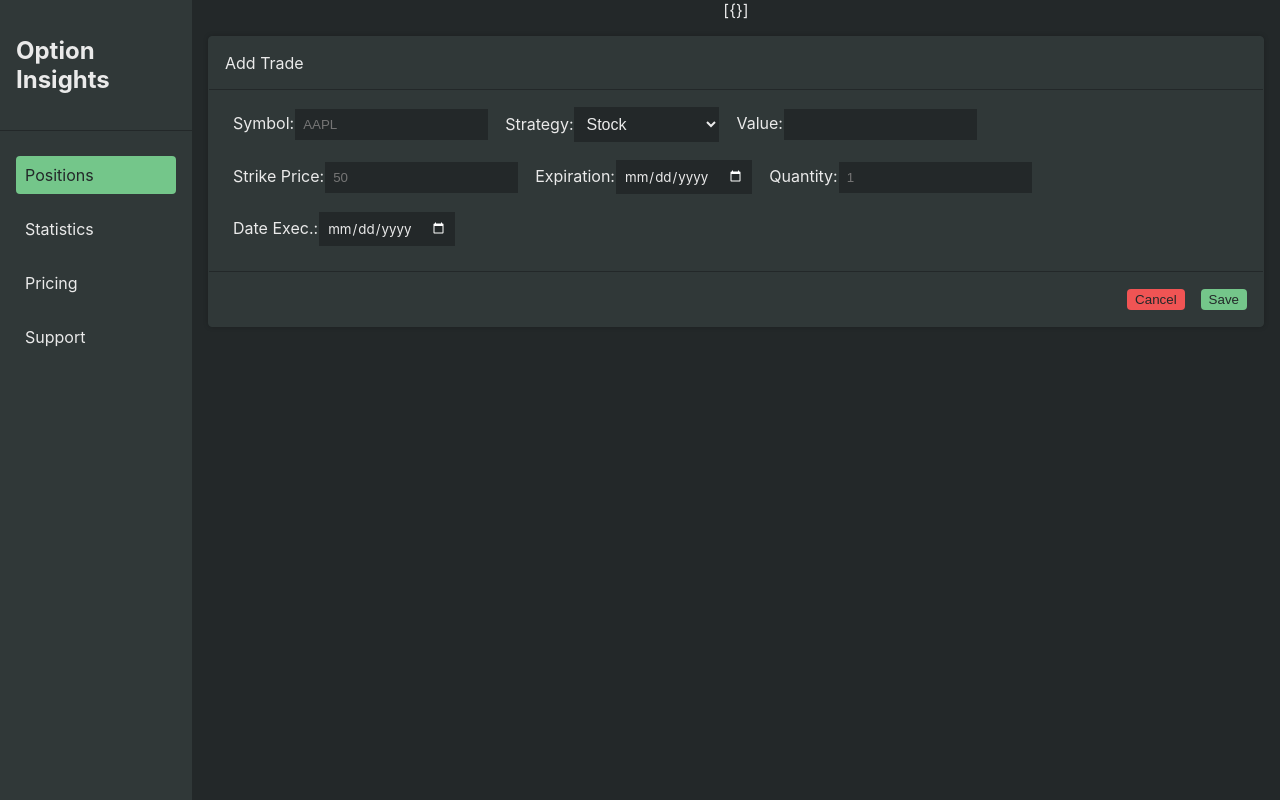
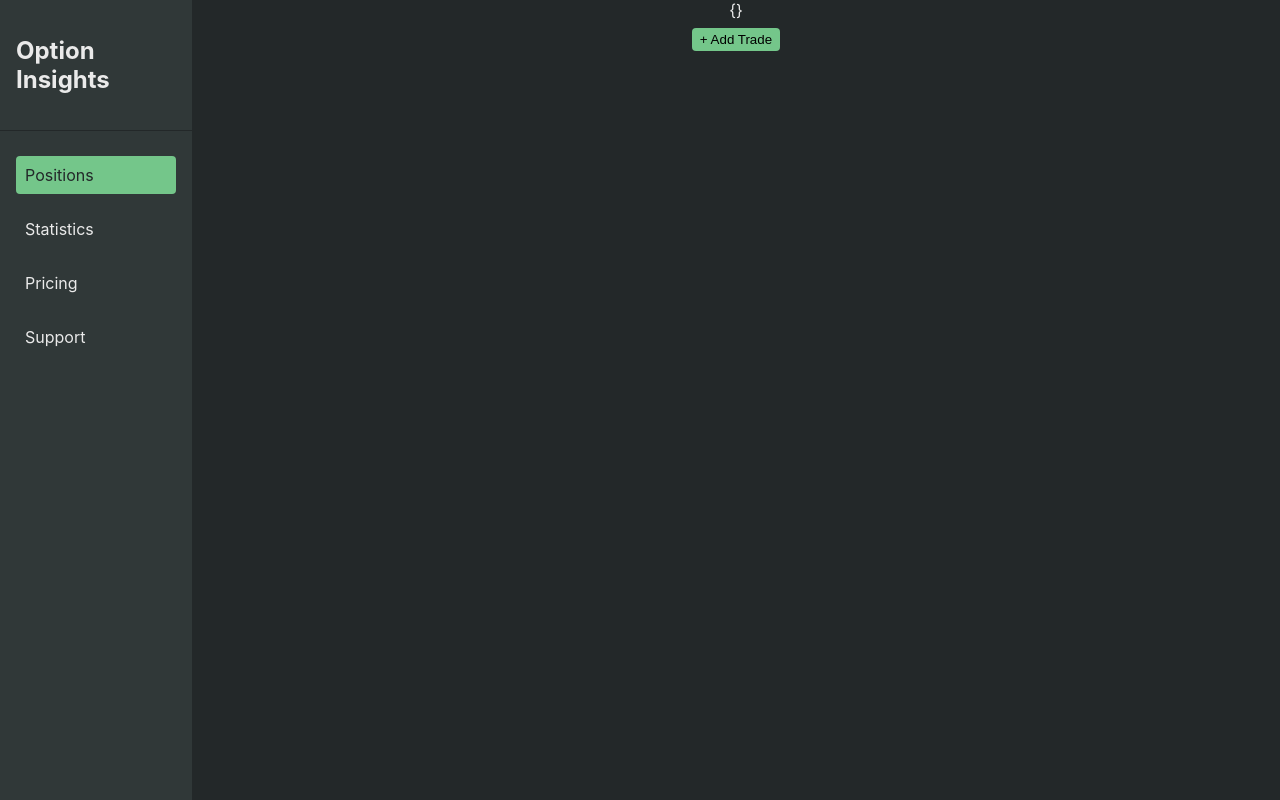
Before and after one commit to Byron-david/Option-Website, a React (Vite) app: page / in a window 1280 px wide. Built offline with nearby package versions, Linux system fonts and the light colour scheme.

Commit message:
Adding form to modal. Submit not working

```diff
--- a/src/App.jsx
+++ b/src/App.jsx
@@ -17,7 +17,7 @@ const dropdownOptions = [
 ]
 
 function App() {
-  const [newTrade, setNewTrade] = useState([{}])
+  const [newTrade, setNewTrade] = useState({})
 
   const handleButtonClickAdd = () => {
     // const newOption = [ ...addOption,
@@ -42,8 +42,8 @@ function App() {
           <div>
             {JSON.stringify(newTrade)}
           </div>
-          <AddTradeForm  />
-          {/* <AddTradeModal addTrade={addTrade} handleChange={handleChange} newTrade={newTrade}/> */}
+          {/* <AddTradeForm  /> */}
+          <AddTradeModal setNewTrade={setNewTrade}/>
           {/* <ImportCsvModal />
           <PositionsTable data={trades}/> */}
         </main>
--- a/src/components/AddTrade/AddTradeForm.jsx
+++ b/src/components/AddTrade/AddTradeForm.jsx
@@ -54,7 +54,7 @@ function AddTradeForm({ setNewTrade, handleClickClose }) {
   const handleTrade = (event) => {
     const name = event.target.name;
     const value = event.target.value;
-    setTrade(values => ({...values, [name]: value}))
+    setTrade(values => ({...values, [name]: value.toUpperCase()}))
   }
 
   const handleStrategy = (event) => {
@@ -78,14 +78,26 @@ function AddTradeForm({ setNewTrade, handleClickClose }) {
 
   const handleSubmit = (event) => {
     event.preventDefault();
-    // const objectString = JSON.stringify(trade);
-    // alert(`${objectString}`);
+
+    let objectString;
+    let newLeg = leg
+
+    if (leg.length !== 0) {
+      newLeg.unshift([trade])
+      console.log(newLeg)
+      objectString = JSON.stringify({[strategy]: [newLeg]})
+    }
+    else {
+      objectString = JSON.stringify({[strategy]: [trade]})
+    }
+
+    setNewTrade(objectString)
   }
 
   return (
     <>
       <div className="containerTemplate">
-        <form onSubmit={submitTrade}>
+        <form onSubmit={handleSubmit}>
         <div className="titleTemplate">Add Trade</div>
           <div className="bodyTemplate">
             <div className="formContainer">
@@ -117,7 +129,7 @@ function AddTradeForm({ setNewTrade, handleClickClose }) {
                   />
                 </label>
 
-                {strategy !== "stock" || strategy !== "coveredCall" && <AddOption inputs={trade} handleChange={handleTrade}/>}
+                {(strategy !== "stock" && strategy !== "coveredCall") && <AddOption inputs={trade} handleChange={handleTrade}/>}
 
                 <label>Quantity:
                   <input
--- a/src/components/AddTrade/AddTradeModal.jsx
+++ b/src/components/AddTrade/AddTradeModal.jsx
@@ -3,14 +3,14 @@ import Modal from '../Modal/Modal.jsx'
 import AddTradeForm from './AddTradeForm.jsx'
 import styles from '../Modal/Modal.module.css';
 
-function AddTradeModal({ newTrade, addTrade, handleChange }) {
+function AddTradeModal({ setNewTrade, handleChange }) {
   const [isOpen, setIsOpen] = useState(false);
   return (
     <>
       <div className={styles.modalButtonContainer}>
         <button onClick={() => setIsOpen(true)}>+ Add Trade</button>
         <Modal open={isOpen}>
-          <AddTradeForm addTrade={addTrade} handleClickClose={() => setIsOpen(false)} handleChange={handleChange} newTrade={newTrade}/>
+          <AddTradeForm handleClickClose={() => setIsOpen(false)} setNewTrade={setNewTrade}/>
         </Modal>
       </div>
     </>
```
